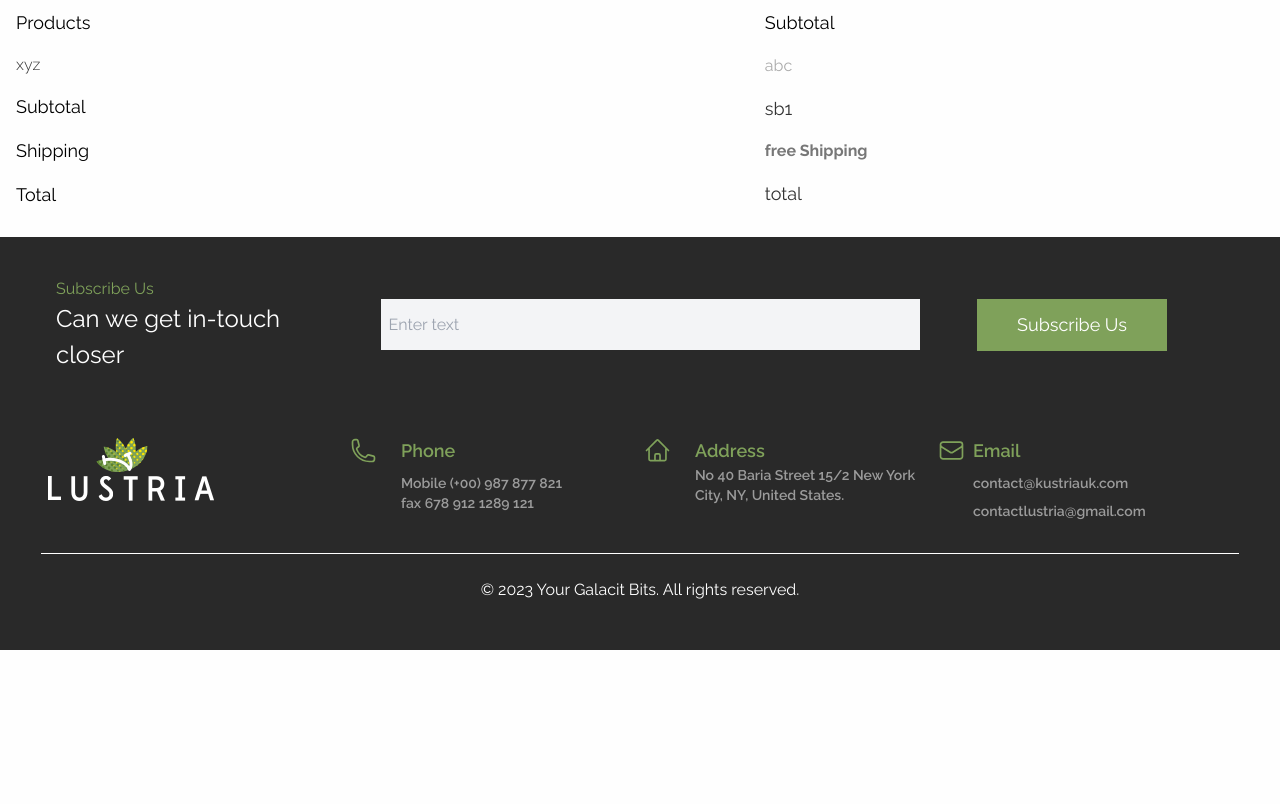
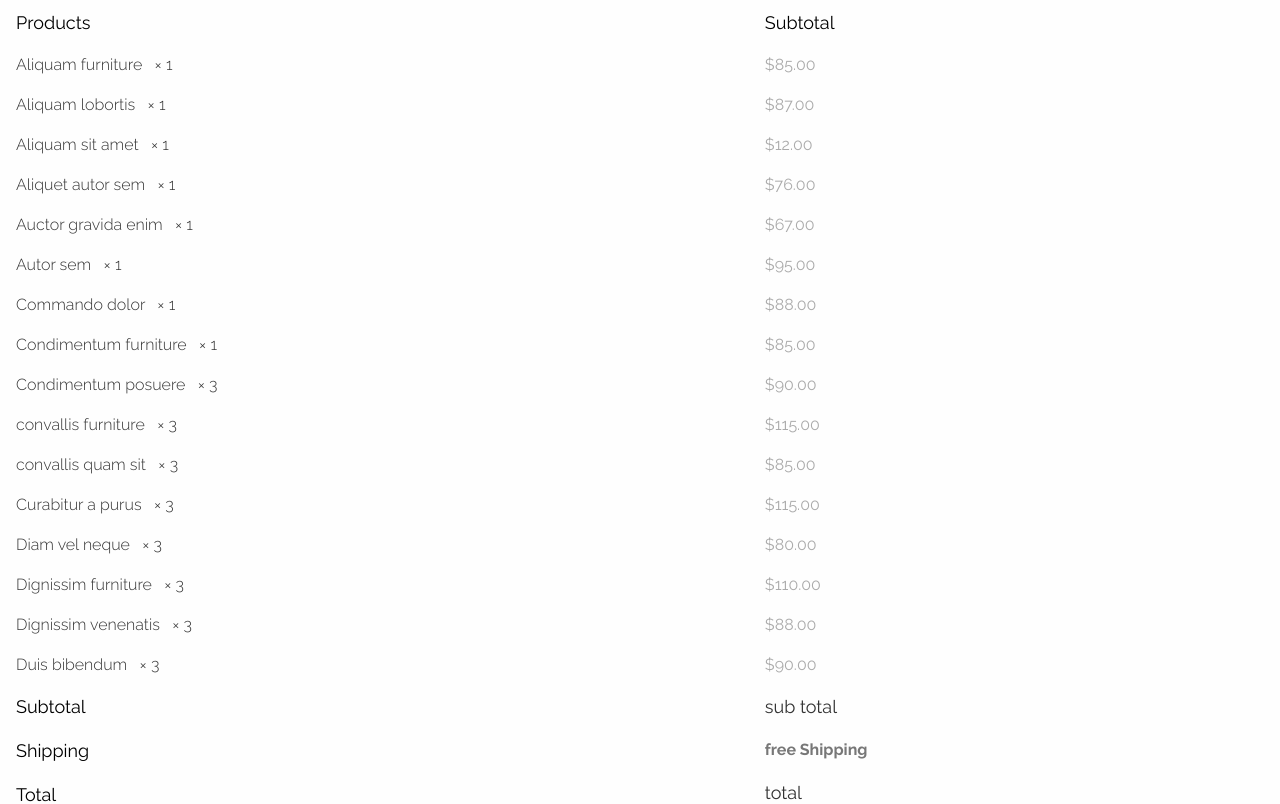
Before and after one commit to Vishwang0Suthar/Lustria_main, a Next.js app: page /checkout in a window 1280 px wide. Shown: the part 1460-2264 px from the top of the page. Before the commit the page ends 2110 px from the top, so only its background shows below. Built offline with nearby package versions, Linux system fonts and the light colour scheme.

Commit message:
CheckOut page- your order

```diff
--- a/src/app/componenets/CheckOut/YourOrder.tsx
+++ b/src/app/componenets/CheckOut/YourOrder.tsx
@@ -1,6 +1,7 @@
 import React from 'react'
 import YOValue from '@/app/componenets/CheckOut/YoValue'
 import YOElement from '@/app/componenets/CheckOut/YoElement'
+import { plantData } from '@/lib/constData'
 
 type Props = {}
 
@@ -9,26 +10,40 @@ function YourOrder({}: Props) {
     <div>
         <div className='container w-full '>
             <label  className='mb-7 text-2xl'>Your order</label>
-            <div className='grid grid-flow-col grid-cols-[0.6fr_0.4fr]'>
-              <div className='grid '>
+            <div className='grid '>
+              <div className='grid grid-flow-col grid-cols-[0.6fr_0.4fr]'>
                 <div className=' grid'>
                 <YOElement >Products</YOElement>
-                <YOValue id='productname'>xyz</YOValue>
+                {plantData.map((plant) => (<>
+
+                <YOValue id='productname'>
+                    <>
+                    {plant.title}
+                    <span className=""> &nbsp; × {plant.count}</span>
+                    </>
+                </YOValue>
+                </>
+                ))}
+
                 </div>
+                <div className='grid'>
+                <YOElement >Subtotal</YOElement>
+                {plantData.map((plant) => (<>
+                <YOValue id='productprice'>{plant.price ||plant.originalPrice}</YOValue>
+                </>
+                ))}
+                </div>
+
+              </div>
+              <div className='grid lg:text-left text-right grid-flow-col grid-cols-[0.6fr_0.4fr]'>
+
                 <div className=' grid'>
                 <YOElement >Subtotal</YOElement>
                 <YOElement>Shipping</YOElement>
                 <YOElement>Total</YOElement>
                 </div>
-              </div>
-              <div className='grid lg:text-left text-right'>
                 <div className='grid'>
-                <YOElement >Subtotal</YOElement>
-                <YOValue id='productprice'>abc</YOValue>
-                </div>
-
-                <div className='grid'>
-                <YOValue id='total'>sb1</YOValue>
+                <YOValue id='total'>sub total</YOValue>
                 <YOValue id='shipping'>free Shipping</YOValue>
                 <YOValue id='total'>total</YOValue>
                 </div>
--- /dev/null
+++ b/src/lib/constData.ts
@@ -0,0 +1,159 @@
+import si0 from '@/app/assests/images/1t.jpg';
+import si0Hover from '@/app/assests/images/2t.jpg';
+import si1 from '@/app/assests/images/2t.jpg';
+import si1Hover from '@/app/assests/images/1t.jpg';
+import si2 from '@/app/assests/images/3t.jpg';
+import si2Hover from '@/app/assests/images/1t.jpg';
+import si3 from '@/app/assests/images/4t.jpg';
+import si3Hover from '@/app/assests/images/1t.jpg';
+import si4 from '@/app/assests/images/5t.jpg';
+import si4Hover from '@/app/assests/images/1t.jpg';
+import si5 from '@/app/assests/images/6t.jpg';
+import si5Hover from '@/app/assests/images/1t.jpg';
+import si6 from '@/app/assests/images/7t.jpg';
+import si6Hover from '@/app/assests/images/1t.jpg';
+import si7 from '@/app/assests/images/8t.jpg';
+import si7Hover from '@/app/assests/images/1t.jpg';
+
+
+
+
+
+export const plantData = [
+    {
+      title: "Aliquam furniture",
+      price: "$85.00",
+      originalPrice: "$79.00",
+      tag: ["SALE"],
+      image: si0,
+      count:1,
+      hoverImage: si0Hover,
+    },
+    {
+      title: "Aliquam lobortis",
+      price: "$87.00",
+      originalPrice: "$75.00",
+      tag: ["SALE"],
+      image: si1,
+      count:1,
+      hoverImage: si1Hover,
+    },
+    {
+      title: "Aliquam sit amet",
+      price: "",
+      originalPrice: "$12.00",
+      tag: ["HOT"],
+      image: si2,
+      count:1,
+      hoverImage: si2Hover,
+    },
+    {
+      title: "Aliquet autor sem",
+      price: "$76.00",
+      originalPrice: "$55.00",
+      tag: ["SALE"],
+      image: si3,
+      count:1,
+      hoverImage: si3Hover,
+    },
+    {
+      title: "Auctor gravida enim",
+      price: "$67.00",
+      originalPrice: "$55.00",
+      tag: ["SALE"],
+      image: si4,
+      count:1,
+      hoverImage: si4Hover,
+    },
+    {
+      title: "Autor sem",
+      price: "$95.00",
+      originalPrice: "$77.00",
+      tag: ["SALE"],
+      image: si5,
+      count:1,
+      hoverImage: si5Hover,
+    },
+    {
+      title: "Commando dolor",
+      price: "$88.00",
+      originalPrice: "$75.00",
+      tag: ["SALE", "HOT"],
+      image: si6,
+      count:1,
+      hoverImage: si6Hover,
+    },
+    {
+      title: "Condimentum furniture",
+      price: "$85.00",
+      originalPrice: "$77.00",
+      tag: ["SALE"],
+      image: si7,
+      count:1,
+      hoverImage: si7Hover,
+    },
+    {
+        title: "Condimentum posuere",
+        price: "$90.00",
+        originalPrice: "$85.00",
+        tag: ["SALE"],
+        count:3,
+        image: si0
+      },
+      {
+        title: "convallis furniture",
+        price: "$115.00",
+        originalPrice: "$95.00",
+        tag: ["SALE","HOT"],
+        count:3,
+        image: si1
+      },
+      {
+        title: "convallis quam sit",
+        price: "$85.00",
+        originalPrice: "$80.00",
+        tag: ["SALE"],
+        count:3,
+        image: si2
+      },
+      {
+        title: "Curabitur a purus",
+        price: "",
+        originalPrice: "$115.00",
+        tag: [""],
+        count:3,
+        image: si3
+      },
+      {
+        title: "Diam vel neque",
+        price: "$80.00",
+        originalPrice: "$75.00",
+        tag: ["SALE","HOT"],
+        count:3,
+        image: si4
+      },
+      {
+        title: "Dignissim furniture",
+        price: "$110.00",
+        originalPrice: "$95.00",
+        tag: ["SALE"],
+        count:3,
+        image: si5
+      },
+      {
+        title: "Dignissim venenatis",
+        price: "$88.00",
+        originalPrice: "$80.00",
+        tag: ["SALE"],
+        count:3,
+        image: si6
+      },
+      {
+        title: "Duis bibendum",
+        price: "$90.00",
+        originalPrice: "$85.00",
+        tag: ["SALE"],
+        count:3,
+        image: si7
+      },
+  ];
```
